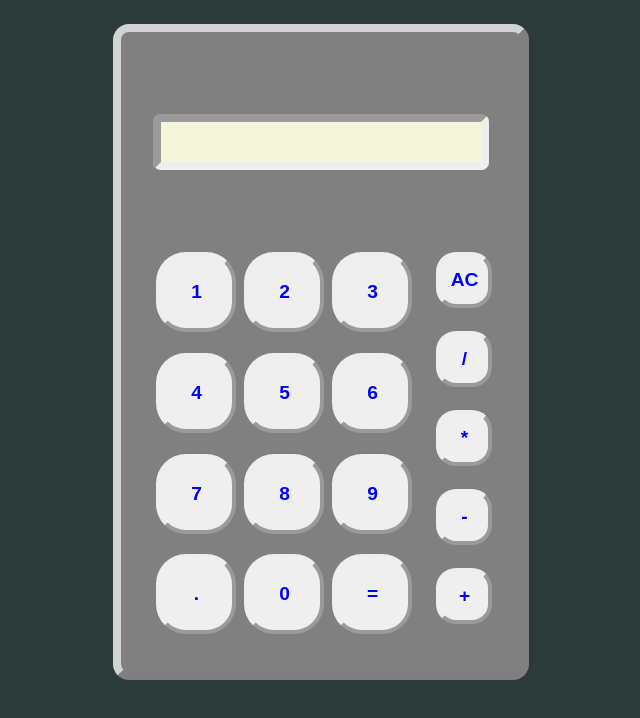
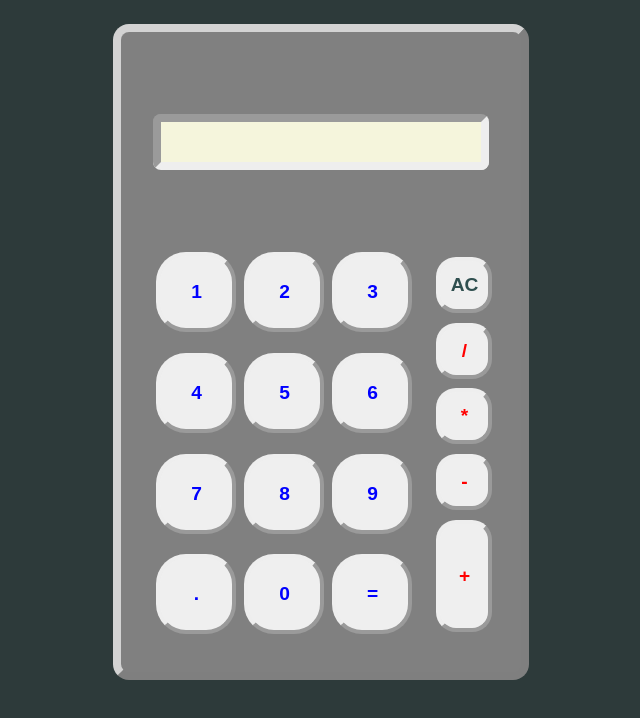
Before and after one commit to areyes-hub/calculator, a plain HTML site: page index.html in a window 1280 px wide. Shown: the whole page, without its empty margins (319-959 px from the left). Drawn offline with Linux system fonts and the light colour scheme.

Commit message:
Update UI

```diff
--- a/styles.css
+++ b/styles.css
@@ -62,7 +62,7 @@ body {
 }
 
 .oper-btn {
-    color: blue;
+    color: red;
     font-size: larger;
     font-weight: bolder;
     border-radius: 20px;
@@ -85,6 +85,17 @@ body {
     display: flex;
     flex-wrap: wrap;
     justify-content: center;
+    align-items: center;
     width: 64px;
     height: 395px;
 }
+
+.btn-add {
+    height: 112px;
+    width: 56px;
+    margin-bottom: 10px;
+}
+
+.btn-clear {
+    color: darkslategray;
+}
```
